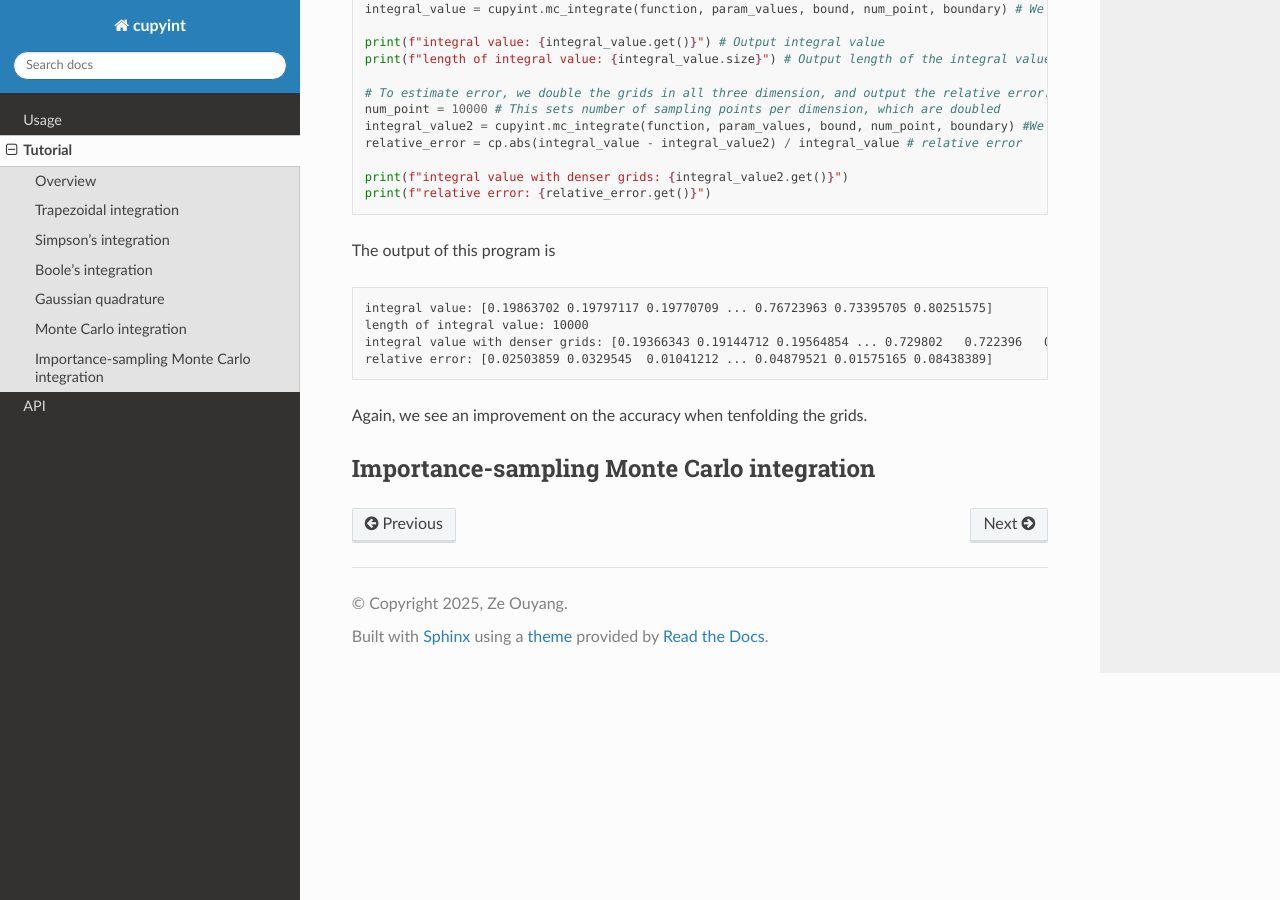
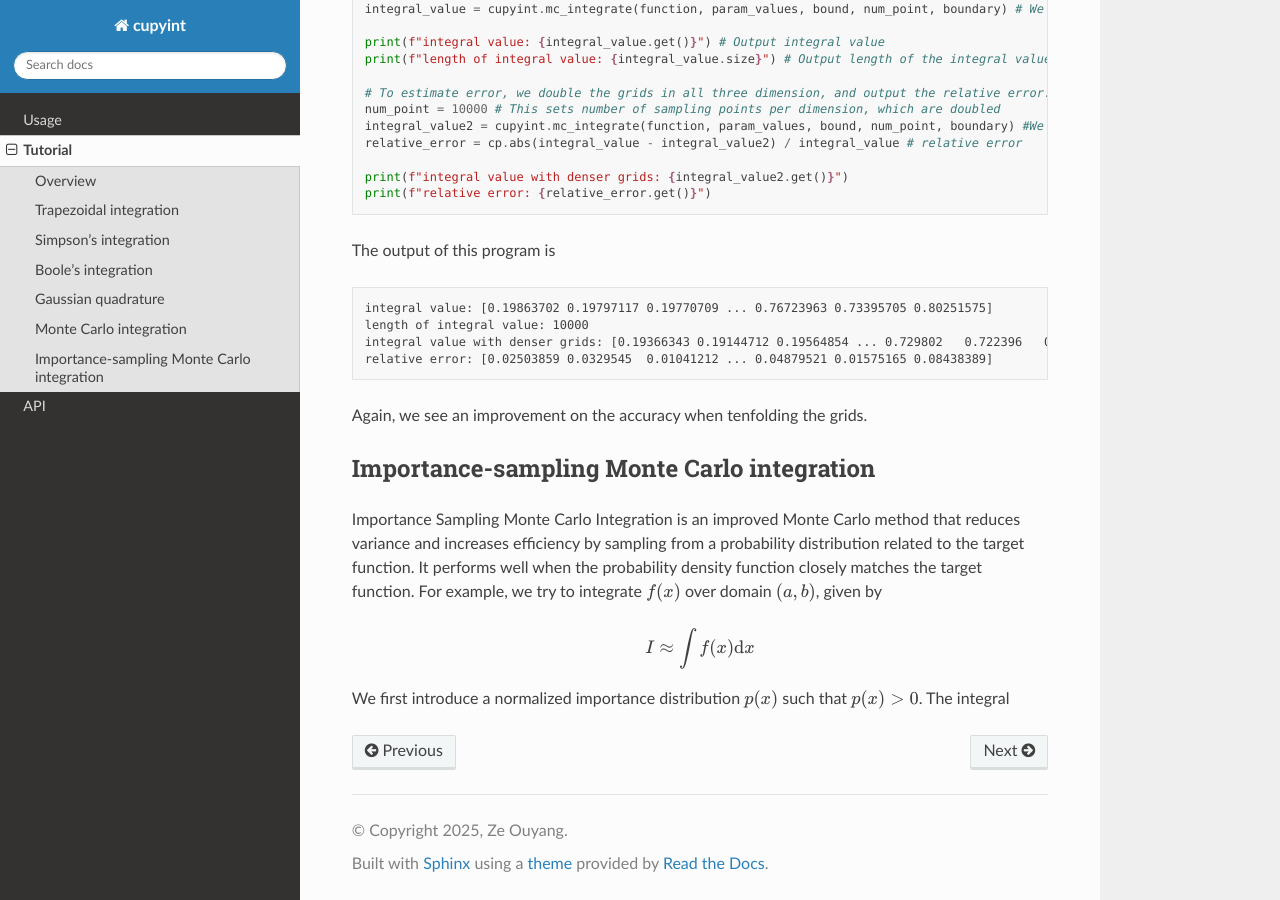
Before and after one commit to ze-ouyang/cupyint_doc, a Sphinx documentation site: the page built from docs/source/tutorial.rst, in a window 1280 px wide and 900 px high, scrolled down 11574 px. Built offline with Sphinx 7.4.7 and the Read the Docs theme 3.1.0, drawn with Linux system fonts in a browser that asks for light colours; some of the changed text lies outside the part shown.

Commit message:
Update tutorial.rst

```diff
--- a/docs/source/tutorial.rst
+++ b/docs/source/tutorial.rst
@@ -468,7 +468,7 @@ In this section, we still provide 2 examples, which calculate the same integral
 
 .. note::
 
-    As mentioned before, the interfaces of Monte Carlo integration and Importance-sampling Monte Carlo integration are slightly different from that of previous four methods. For Monte Carlo integration case here, the only difference is that ``num_points`` parameter should be an integer rather than a list as before. And with this manner, we sample same number of points (which is indicated by ``num_points``) in each dimension.
+    As mentioned before, the interfaces of Monte Carlo integration and Importance-sampling Monte Carlo integration are slightly different from that of previous four methods. For Monte Carlo integration case here, the only difference is that ``num_points`` parameter should be an integer rather than a list as before. And with this manner, we sample the same number of points (which is indicated by ``num_points``) in each dimension.
 
 The code for the first example is given below
 
@@ -562,3 +562,11 @@ Again, we see an improvement on the accuracy when tenfolding the grids.
 
 Importance-sampling Monte Carlo integration
 --------
+
+Importance Sampling Monte Carlo Integration is an improved Monte Carlo method that reduces variance and increases efficiency by sampling from a probability distribution related to the target function. It performs well when the probability density function closely matches the target function. For example, we try to integrate :math:`f(x)` over domain :math:`(a,b)`, given by
+
+.. math::
+
+  I \approx \int f(x)\mathrm d x
+
+We first introduce a normalized importance distribution :math:`p(x)` such that :math:`p(x)>0`. The integral
```
